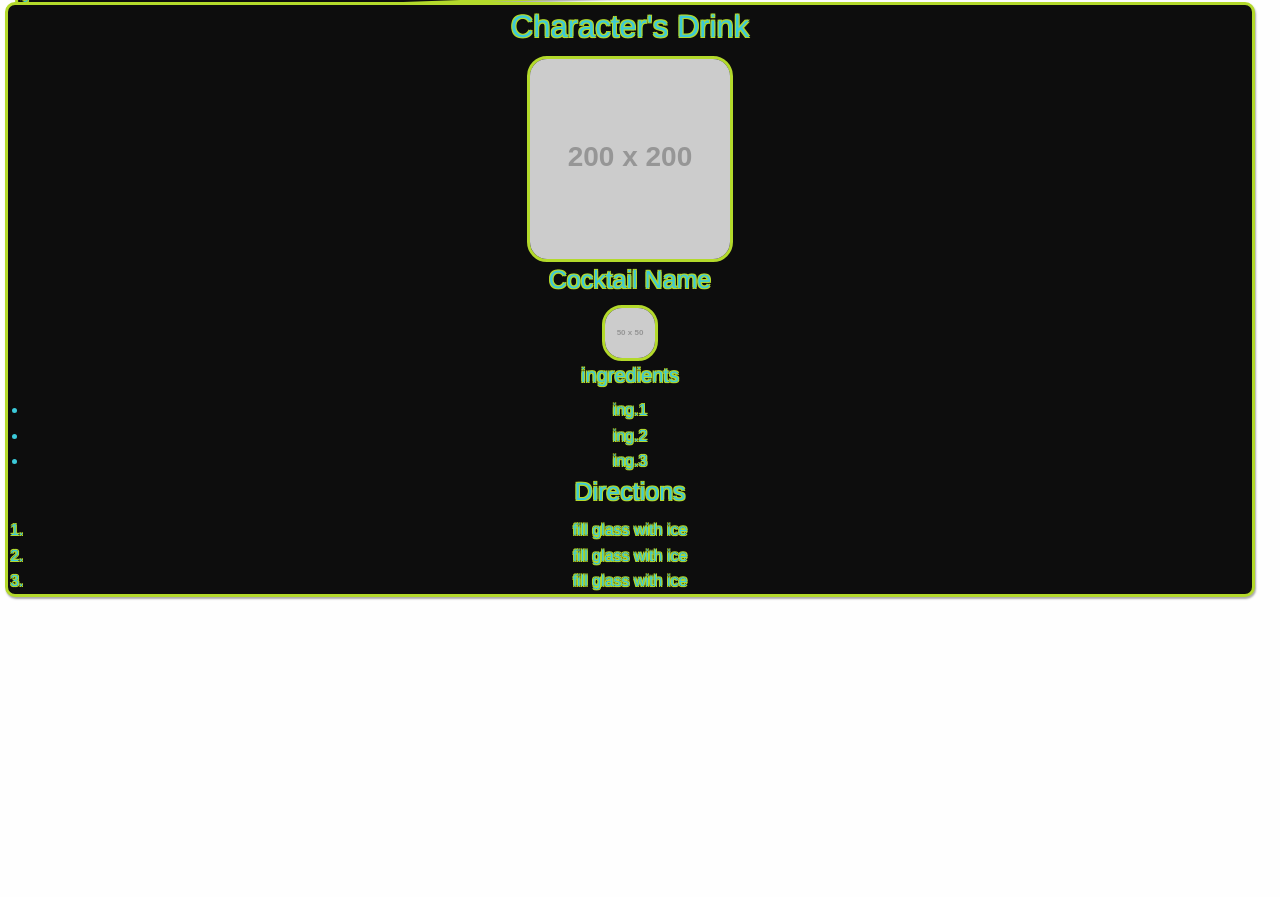
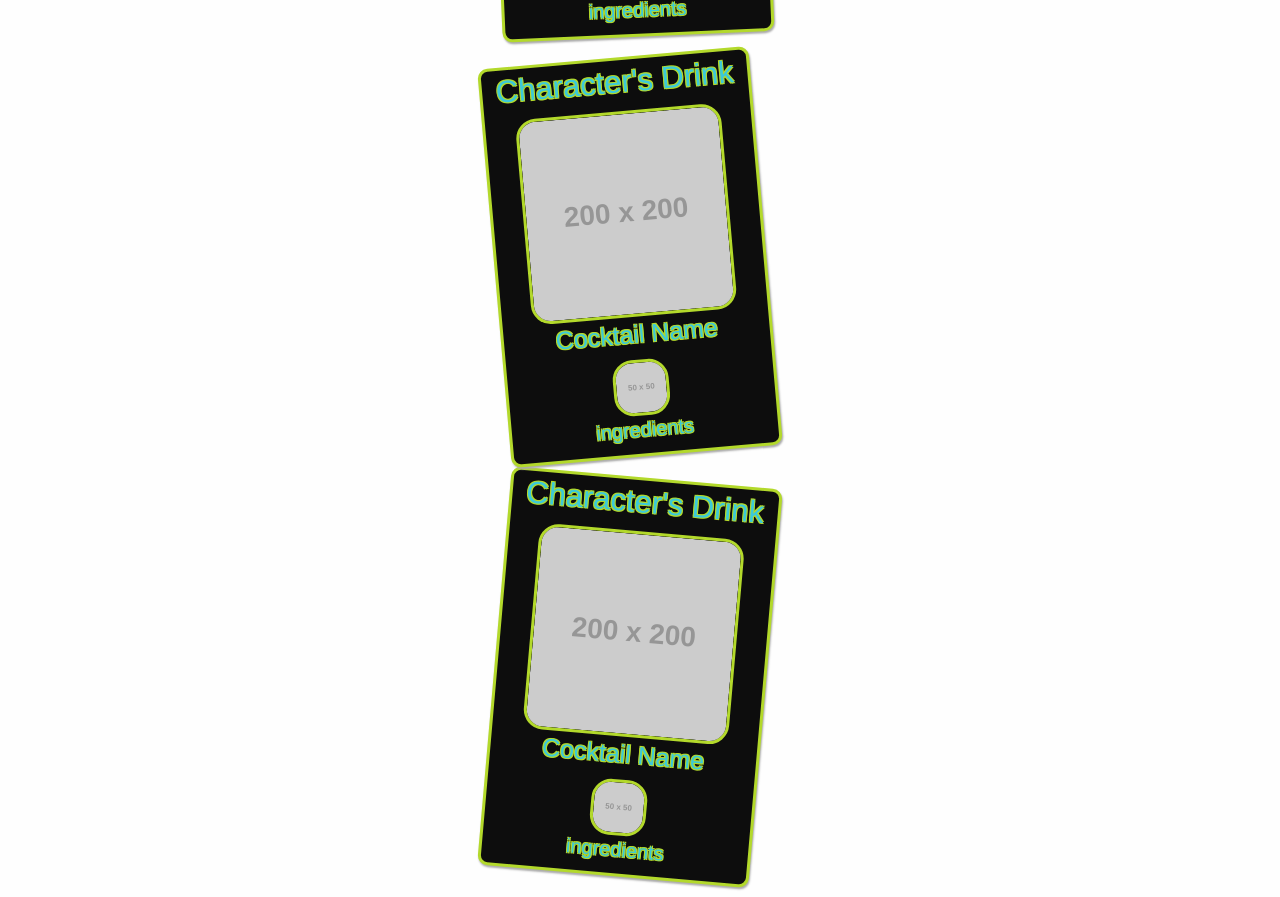
Before and after one commit to sudo-apt-install/didactic, a plain HTML site: page index.html in a window 1280 px wide. Shown: the part 1203-2100 px from the top of the page. Before the commit the page ends 1816 px from the top, so only its background shows below. Drawn offline with nearby package versions, Linux system fonts and the light colour scheme; placeholder pictures from the web are drawn by us.

Commit message:
"Karl Push 4/18 @10:24"
formatted CSS for cards and added Jquery

```diff
--- a/assets/css/style.css
+++ b/assets/css/style.css
@@ -16,35 +16,46 @@
 
 /* Class Selectors */
 .cards {
+    align-items: center;
     text-shadow: -1px -1px 0 var(--acid-green), 1px 1px 0 var(--acid-green), -1px 1px var(--acid-green), 1px -1px var(--acid-green);
-    margin: 5px;
+    margin: 0 auto 20px;
     color: var(--rick-blue);
     border: 3px solid var(--acid-green);
     background-color: var(--space-black);
-    /* height: 50dvh;
-    width: 50dvw; */
+    height: 25rem;
+    width: 17rem;
     border-radius: 10px;
     box-shadow: 1px 2px 2px 0 #aaa;
+    position: relative;
+    overflow: hidden;
+    list-style-type: none;
+    transition: all cubic-bezier(0.645, 0.045, 0.355, 1);
 }
+
+.transition{
+    position: absolute;
+}
+
 .cards img {
     border-radius: 20px;
     border: 3px solid var(--acid-green);
+    cursor: pointer;
 }
 .card-1 {
     z-index: 6;
-    transform: rotateZ(-5deg);
+    transform: rotateZ(0deg);
 }
 .card-2 {
     z-index: 5;
-    transform: rotateZ(-2deg);
+    transform: rotateZ(2.5deg);
 }
 .card-3 {
     z-index: 4;
-    transform: rotateZ(0deg);
+    transform: rotateZ(-2.5deg);
 }
 .card-4 {
     z-index: 3;
-    transform: rotateZ(2deg);
+    transform: rotateZ(-5deg);
 }
 .card-5 {
     z-index: 2;
--- a/assets/js/script.js
+++ b/assets/js/script.js
@@ -258,10 +258,12 @@ function showCocktail(data) {
 
 };
 
-// TODO function to SHOW the cocktail data to the user, populate the cocktail cards:
-
-
-function showCocktail(data) {};
+// class toggle for opening card set
+$(document).ready(() =>{
+$('#card-list').on('click', () =>{
+  $(this).toggleClass('transition')
+})
+});
 
 
 // DATA from the function getCocktailIngredients:
--- a/index.html
+++ b/index.html
@@ -99,8 +99,57 @@
             </div>
           </div>
         </li>
+        <li class="cards card-4"><!-- card list items-->
+          <div id="card-content"><!--card content -->
+            <h3> Character's Drink</h3>
+            <img src="https://via.placeholder.com/200x200">
+            <div id="">
+              <h4>Cocktail Name</h4>
+              <img src="https://via.placeholder.com/50x50">
+              <h5>ingredients</h5>
+              <ul>
+                <li> ing.1</li>
+                <li> ing.2</li>
+                <li> ing.3</li>
+              </ul>
+              <h4>Directions</h4>
+              <ol>
+                <li>fill glass with ice</li>
+                <li>fill glass with ice</li>
+                <li>fill glass with ice</li>
+              </ol>
+            </div>
+          </div>
+        </li>
+        <li class="cards card-5"><!-- card list items-->
+          <div id="card-content"><!--card content -->
+            <h3> Character's Drink</h3>
+            <img src="https://via.placeholder.com/200x200">
+            <div id="">
+              <h4>Cocktail Name</h4>
+              <img src="https://via.placeholder.com/50x50">
+              <h5>ingredients</h5>
+              <ul>
+                <li> ing.1</li>
+                <li> ing.2</li>
+                <li> ing.3</li>
+              </ul>
+              <h4>Directions</h4>
+              <ol>
+                <li>fill glass with ice</li>
+                <li>fill glass with ice</li>
+                <li>fill glass with ice</li>
+              </ol>
+            </div>
+          </div>
+        </li>
       </ul>
     </div>
+    <script
+      src="https://code.jquery.com/jquery-3.5.1.min.js"
+      integrity="sha256-9/aliU8dGd2tb6OSsuzixeV4y/faTqgFtohetphbbj0="
+      crossorigin="anonymous"
+    ></script>
     <script src="./assets/js/script.js"></script>
   </body>
 </html>
```
